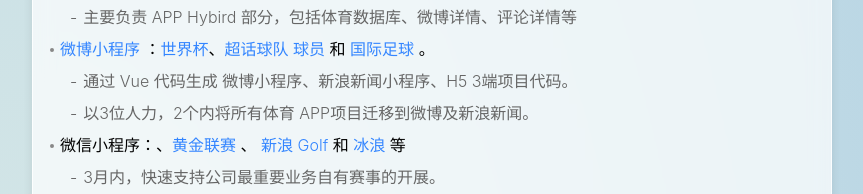
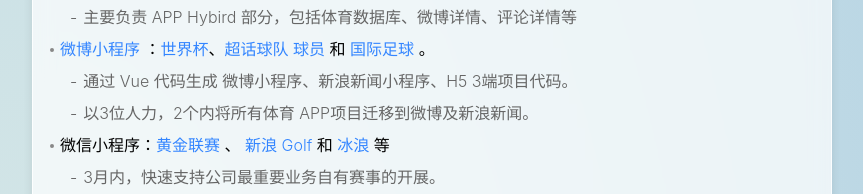
Before and after one commit to chancedai/chancedai.github.io, a plain HTML site: page r/index.html in a window 1280 px wide. Shown: the part 1305-1499 px from the top of the page, without its empty margins (208-1071 px from the left). Drawn offline with Linux system fonts and the light colour scheme.

Commit message:
修改视频

```diff
--- a/r/index.html
+++ b/r/index.html
@@ -340,7 +340,7 @@
           href="../w/play.html?id=player">球员</a> 和 <a href="../w/play.html?id=football">国际足球</a> 。</p>
       <p class="p-1">通过 Vue 代码生成 微博小程序、新浪新闻小程序、H5 3端项目代码。</p>
       <p class="p-1">以3位人力，2个内将所有体育 APP项目迁移到微博及新浪新闻。</p>
-      <p class="p-0"><span>微信小程序：</span>、<a href="../w/play.html?id=3x3">黄金联赛</a> 、 <a href="../w/play.html?id=golf">新浪
+      <p class="p-0"><span>微信小程序：</span><a href="../w/play.html?id=3x3">黄金联赛</a> 、 <a href="../w/play.html?id=golf">新浪
           Golf</a> 和 <a href="../w/play.html?id=snow">冰浪</a> 等</p>
       <p class="p-1">3月内，快速支持公司最重要业务自有赛事的开展。</p>
       <p class="p-1">前端开发的微信小程序，完成所有自有赛事的宣传、登录注册、报名支付、比赛数据收集、数据及新闻展示等赛事的赛事周期功能。</p>
```
